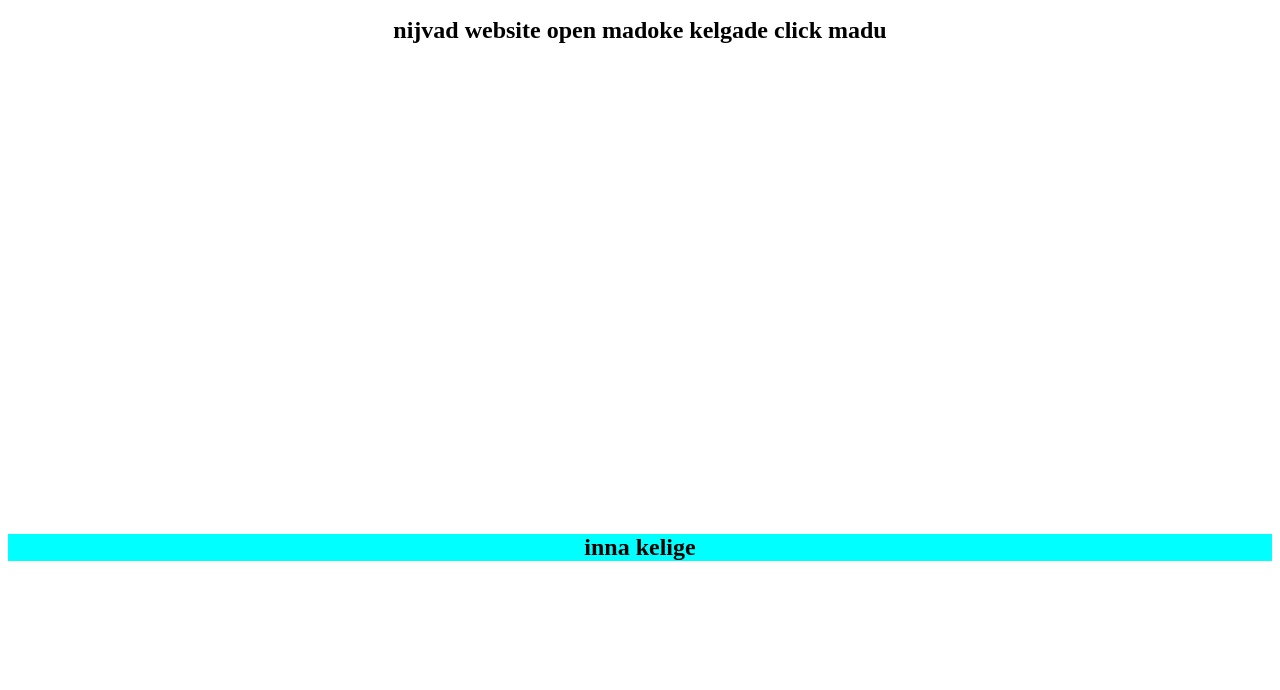
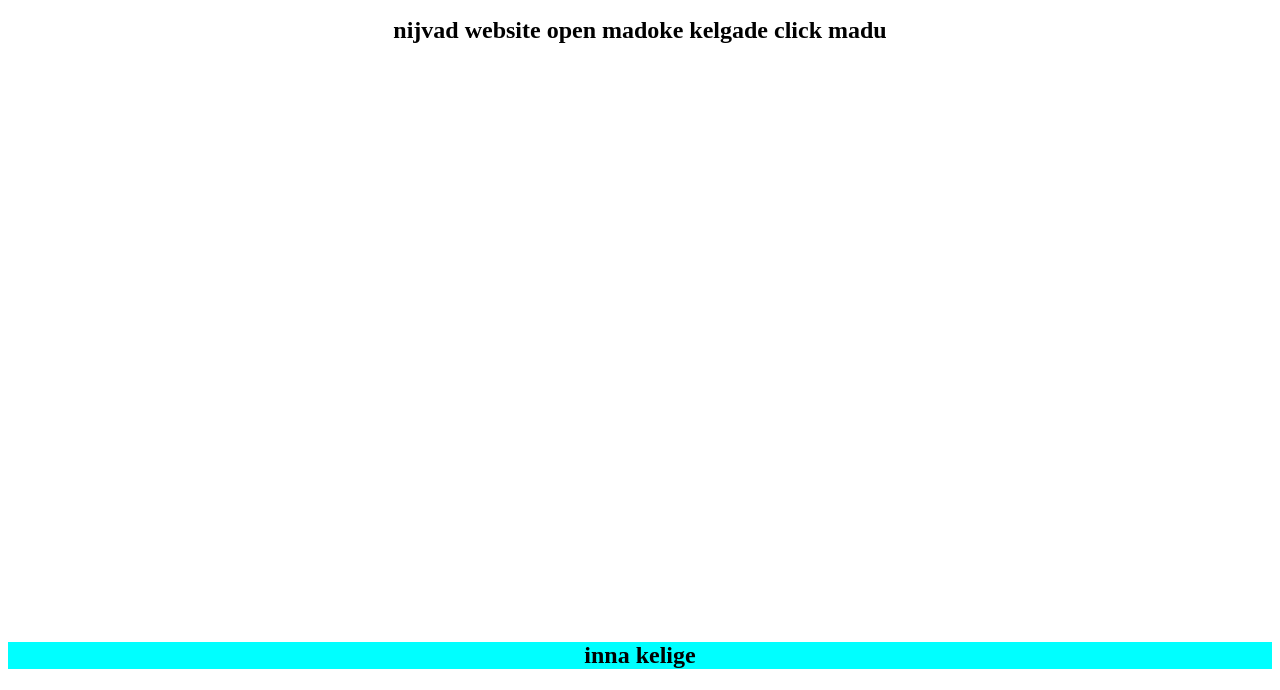
Before and after one commit to kushalgowda366/login, a plain HTML site: page index.html in a window 1280 px wide. Shown: the part 110-800 px from the top of the page. Drawn offline with Linux system fonts and the light colour scheme.

Commit message:
Update index.html

```diff
--- a/index.html
+++ b/index.html
@@ -7,8 +7,8 @@
 <body>
     <h1 style="text-align: center;"> what men big mangya</h1>
     <h2 style="text-align: center;">sumne kalsidre nambidtya</h2>
-    <h2 style="text-align: center;">nijvad website open madoke kelgade click madu</h2><br><br><br><br><br><br><br><br><br><br><br><br><br><br><br><br><br><br><br><br><br><br><br><br><br>
-    <h2 style="text-align: center; background-color: aqua;">inna kelige</h2><br><br><br><br><br><br><br><br><br><br><br><br><br><br><br><br><br><br><br><br><br><br><br><br><br><br><br><br><br><br><br><br><br><br><br><br><br><br><br><br><br><br><br><br><br><br><br><br><br><br><br><br><br><br><br><br><br><br><br>
+    <h2 style="text-align: center;">nijvad website open madoke kelgade click madu</h2><br><br><br><br><br><br><br><br><br><br><br><br><br><br><br><br><br><br><br><br><br><br><br><br><br><br><br><br><br><br><br>
+    <h2 style="text-align: center; background-color: aqua;">inna kelige</h2><br><br><br><br><br><br><br><br><br><br><br><br><br><br><br><br><br><br><br><br><br><br><br><br><br><br><br><br><br><br><br><br><br><br><br><br><br><br><br><br><br><br><br><br><br><br><br><br><br><br><br><br><br><br><br><br><br><br><br><br><br><br><br><br><br><br><br><br><br><br><br>
     <a href="https://xhaccess.com/videos/hardcore-14877-13338794">
        <div style="text-align: center; "><img src="image.png" height="15%" width="15%"></div>
     </a>
```
